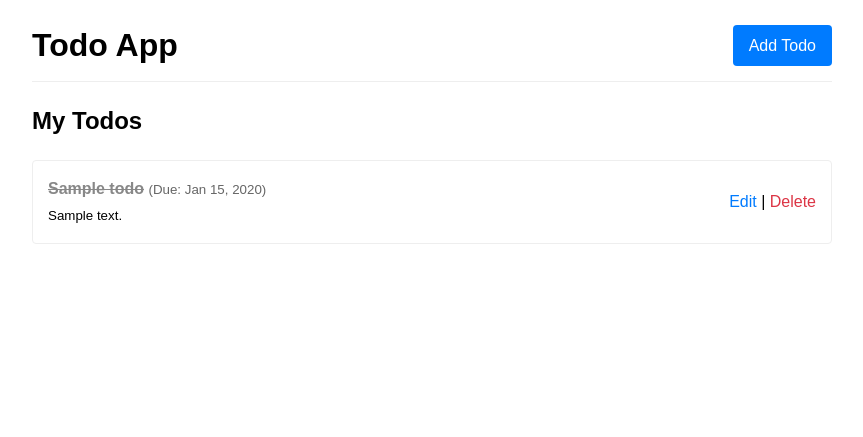
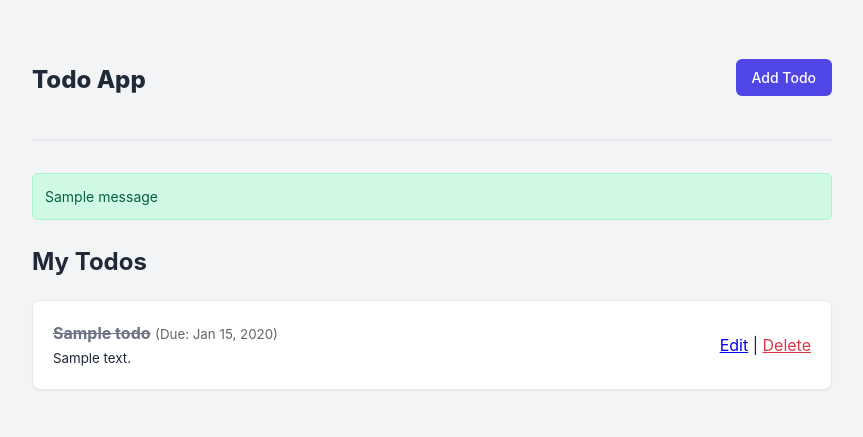
Before and after one commit to camilo-cf/ai-assisted-todo-django, a Django app: page / in a window 1280 px wide. Shown: the top 437 px of the page, without its empty margins (208-1071 px from the left). Run offline with Django 5.2, Linux system fonts and the light colour scheme; tables that the repository leaves empty hold one stand-in row (Sample ...); one stand-in notice (Sample message) is shown.

Commit message:
Improve UI and add success messages

```diff
--- a/todos/templates/todos/base.html
+++ b/todos/templates/todos/base.html
@@ -1,37 +1,174 @@
 <!DOCTYPE html>
 <html lang="en">
+
 <head>
     <meta charset="UTF-8">
     <meta name="viewport" content="width=device-width, initial-scale=1.0">
     <title>Todo App</title>
     <style>
-        body { font-family: sans-serif; max-width: 800px; margin: 0 auto; padding: 20px; line-height: 1.6; }
-        header { display: flex; justify-content: space-between; align-items: center; margin-bottom: 20px; border-bottom: 1px solid #eee; padding-bottom: 10px; }
-        h1 { margin: 0; }
-        a { text-decoration: none; color: #007bff; }
-        a:hover { text-decoration: underline; }
-        .btn { display: inline-block; padding: 8px 16px; background: #007bff; color: white; border-radius: 4px; text-decoration: none; }
-        .btn:hover { background: #0056b3; text-decoration: none; }
-        .btn-danger { background: #dc3545; }
-        .btn-danger:hover { background: #a71d2a; }
-        ul { list-style: none; padding: 0; }
-        li { border: 1px solid #eee; padding: 15px; margin-bottom: 10px; border-radius: 4px; display: flex; justify-content: space-between; align-items: center; }
-        .resolved { text-decoration: line-through; color: #888; }
-        form { display: flex; flex-direction: column; gap: 10px; max-width: 500px; }
-        label { font-weight: bold; }
-        input, textarea { padding: 8px; border: 1px solid #ddd; border-radius: 4px; }
-        button { padding: 10px; background: #28a745; color: white; border: none; border-radius: 4px; cursor: pointer; }
-        button:hover { background: #218838; }
+        :root {
+            --primary: #4f46e5;
+            --primary-hover: #4338ca;
+            --danger: #ef4444;
+            --danger-hover: #dc2626;
+            --bg: #f3f4f6;
+            --card-bg: #ffffff;
+            --text: #1f2937;
+            --text-light: #6b7280;
+            --border: #e5e7eb;
+        }
+
+        body {
+            font-family: 'Inter', system-ui, -apple-system, sans-serif;
+            background-color: var(--bg);
+            color: var(--text);
+            max-width: 800px;
+            margin: 0 auto;
+            padding: 2rem;
+            line-height: 1.5;
+        }
+
+        header {
+            display: flex;
+            justify-content: space-between;
+            align-items: center;
+            margin-bottom: 2rem;
+            padding-bottom: 1rem;
+            border-bottom: 2px solid var(--border);
+        }
+
+        h1 a {
+            color: var(--text);
+            text-decoration: none;
+            font-weight: 800;
+            font-size: 1.5rem;
+        }
+
+        .btn {
+            display: inline-flex;
+            align-items: center;
+            padding: 0.5rem 1rem;
+            background-color: var(--primary);
+            color: white;
+            border-radius: 0.375rem;
+            text-decoration: none;
+            font-weight: 500;
+            transition: background-color 0.2s;
+            border: none;
+            cursor: pointer;
+            font-size: 0.875rem;
+        }
+
+        .btn:hover {
+            background-color: var(--primary-hover);
+        }
+
+        .btn-danger {
+            background-color: var(--danger);
+        }
+
+        .btn-danger:hover {
+            background-color: var(--danger-hover);
+        }
+
+        ul {
+            list-style: none;
+            padding: 0;
+        }
+
+        li {
+            background: var(--card-bg);
+            border: 1px solid var(--border);
+            padding: 1.25rem;
+            margin-bottom: 1rem;
+            border-radius: 0.5rem;
+            display: flex;
+            justify-content: space-between;
+            align-items: center;
+            box-shadow: 0 1px 2px 0 rgba(0, 0, 0, 0.05);
+        }
+
+        .resolved {
+            text-decoration: line-through;
+            color: var(--text-light);
+        }
+
+        form {
+            display: flex;
+            flex-direction: column;
+            gap: 1rem;
+            background: var(--card-bg);
+            padding: 2rem;
+            border-radius: 0.5rem;
+            box-shadow: 0 1px 3px 0 rgba(0, 0, 0, 0.1);
+        }
+
+        label {
+            font-weight: 600;
+            font-size: 0.875rem;
+        }
+
+        input,
+        textarea,
+        select {
+            padding: 0.5rem;
+            border: 1px solid var(--border);
+            border-radius: 0.375rem;
+            font-size: 1rem;
+            width: 100%;
+            box-sizing: border-box;
+        }
+
+        input:focus,
+        textarea:focus {
+            outline: 2px solid var(--primary);
+            border-color: transparent;
+        }
+
+        .messages {
+            margin-bottom: 1.5rem;
+        }
+
+        .message {
+            padding: 0.75rem;
+            border-radius: 0.375rem;
+            margin-bottom: 0.5rem;
+            font-size: 0.875rem;
+        }
+
+        .message.success {
+            background-color: #d1fae5;
+            color: #065f46;
+            border: 1px solid #a7f3d0;
+        }
+
+        .message.error {
+            background-color: #fee2e2;
+            color: #991b1b;
+            border: 1px solid #fecaca;
+        }
     </style>
 </head>
+
 <body>
     <header>
-        <h1><a href="{% url 'todo-list' %}" style="color: inherit; text-decoration: none;">Todo App</a></h1>
+        <h1><a href="{% url 'todo-list' %}">Todo App</a></h1>
         <a href="{% url 'todo-create' %}" class="btn">Add Todo</a>
     </header>
     <main>
+        {% if messages %}
+        <div class="messages">
+            {% for message in messages %}
+            <div class="message {{ message.tags }}">
+                {{ message }}
+            </div>
+            {% endfor %}
+        </div>
+        {% endif %}
         {% block content %}
         {% endblock %}
     </main>
+
 </body>
+
 </html>
--- a/todos/views.py
+++ b/todos/views.py
@@ -1,3 +1,5 @@
+from django.contrib.messages.views import SuccessMessageMixin
+from django.contrib import messages
 from django.urls import reverse_lazy
 from django.views.generic import ListView, CreateView, UpdateView, DeleteView
 from .models import Todo
@@ -10,16 +12,23 @@ class TodoListView(ListView):
 
     ordering = ["-created_at"]
 
-class TodoCreateView(CreateView):
+class TodoCreateView(SuccessMessageMixin, CreateView):
     model = Todo
     fields = ["title", "description", "due_date", "is_resolved"]
     success_url = reverse_lazy("todo-list")
+    success_message = "Todo '%(title)s' was created successfully."
 
-class TodoUpdateView(UpdateView):
+class TodoUpdateView(SuccessMessageMixin, UpdateView):
     model = Todo
     fields = ["title", "description", "due_date", "is_resolved"]
     success_url = reverse_lazy("todo-list")
+    success_message = "Todo '%(title)s' was updated successfully."
 
 class TodoDeleteView(DeleteView):
     model = Todo
     success_url = reverse_lazy("todo-list")
+    success_message = "Todo was deleted successfully."
+
+    def delete(self, request, *args, **kwargs):
+        messages.success(self.request, self.success_message)
+        return super().delete(request, *args, **kwargs)
```
